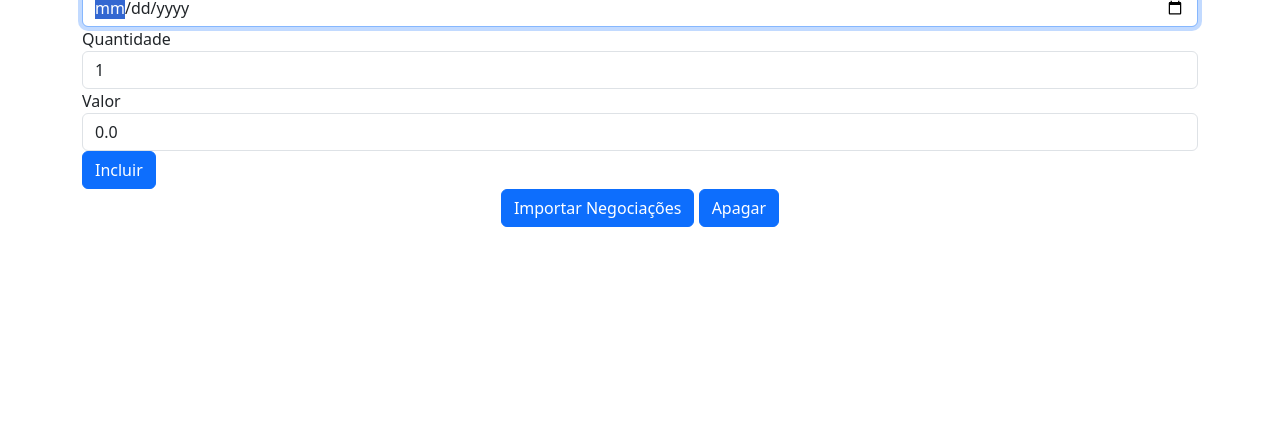
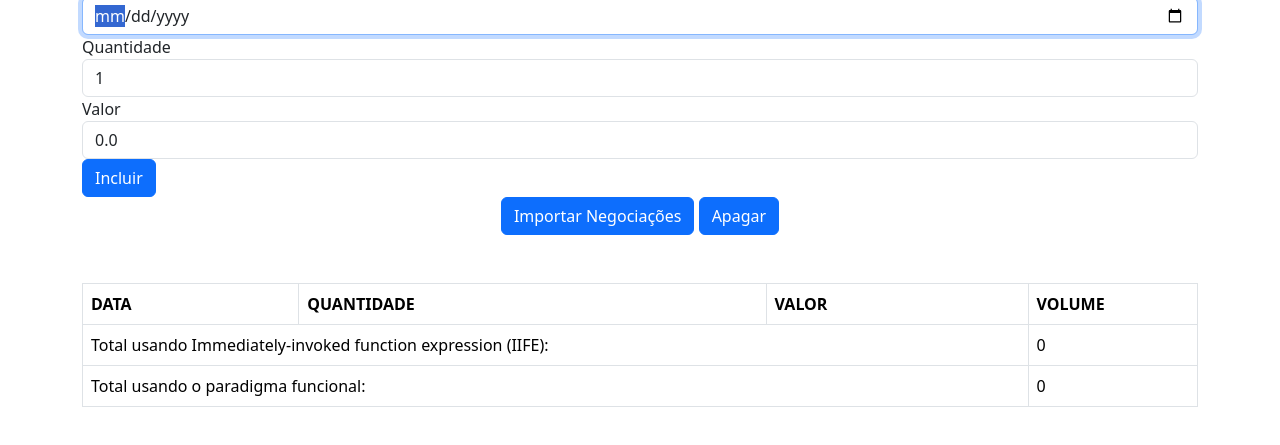
Before and after one commit to Frafaelrls/javascript-conhecendo-o-browser-e-padroes-de-projeto, a plain HTML site: page aluraframe/client/index.html in a window 1280 px wide. Shown: the part 91-536 px from the top of the page. Drawn offline with nearby package versions, Linux system fonts and the light colour scheme.

Commit message:
adicionando o carregamento do script view.js

```diff
--- a/aluraframe/client/index.html
+++ b/aluraframe/client/index.html
@@ -50,6 +50,7 @@
     <script src="js/app/controllers/NegociacaoController.js"></script>
     <script src="js/app/helpers/DateHelper.js"></script>
     <script src="js/app/models/ListaNegociacoes.js"></script>
+    <script src="js/app/views/View.js"></script>
     <script src="js/app/views/NegociacoesView.js"></script>
     <script src="js/app/models/Mensagem.js"></script>
     <script src="js/app/views/MensagemView.js"></script>
```
